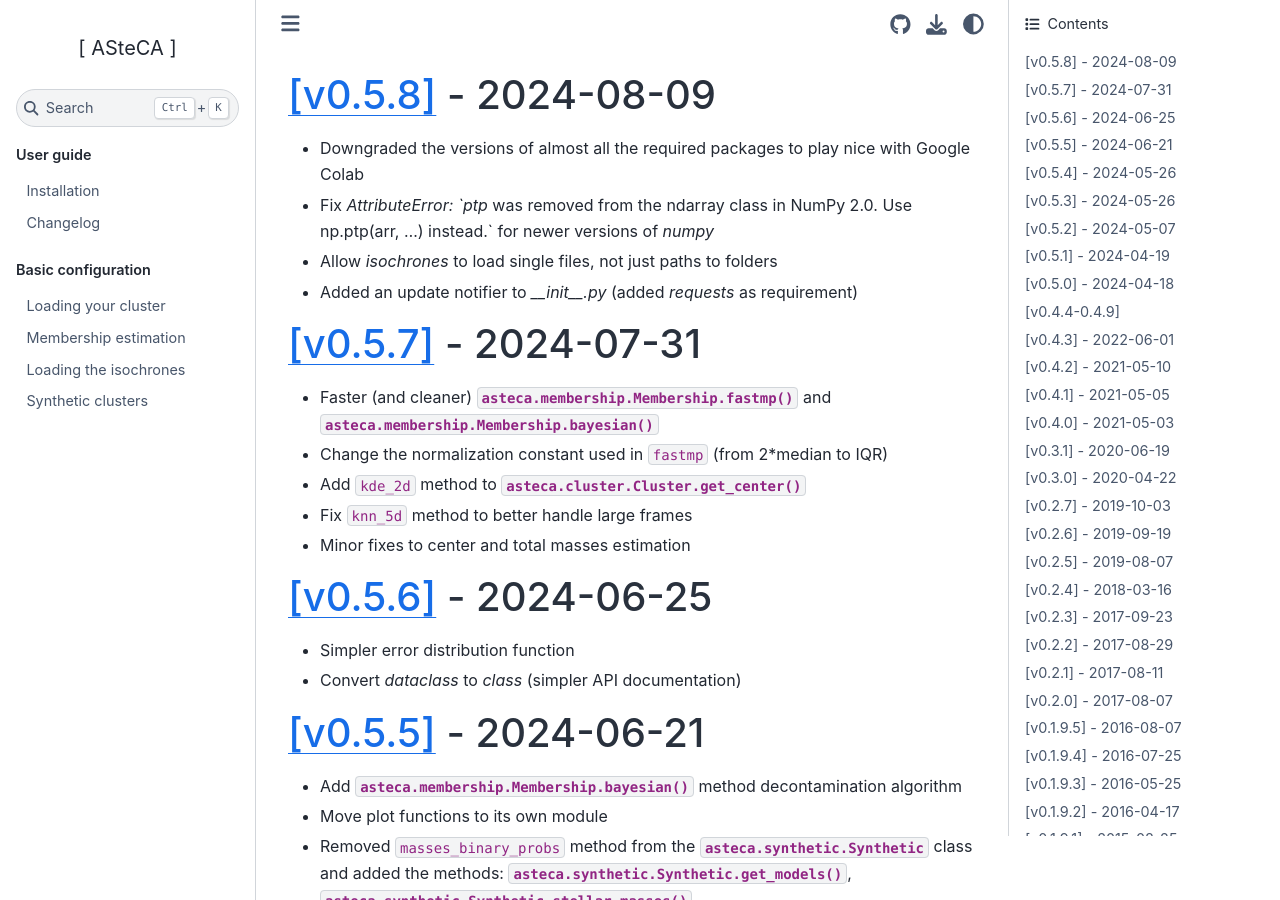
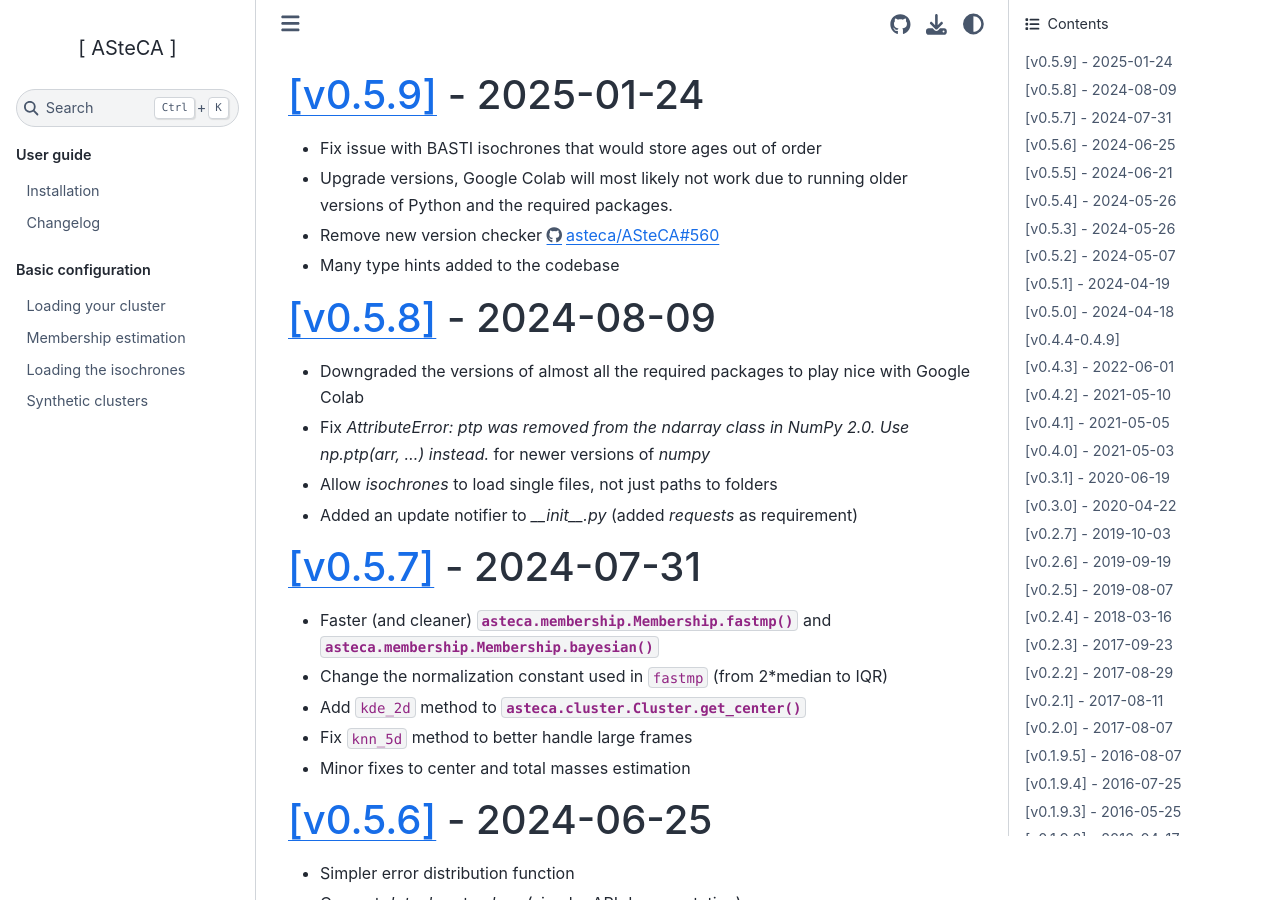
Before and after one commit to asteca/ASteCA, a Sphinx documentation site: the page built from docs/CHANGELOG.rst, in a window 1280 px wide and 900 px high. Built offline with Sphinx 7.4.7 and the Sphinx Book theme 1.1.4, drawn with Linux system fonts in a browser that asks for light colours; pages that are not in the unit, such as notebooks, are missing from menus.

Commit message:
updt changelog, version, and release date

```diff
--- a/docs/CHANGELOG.rst
+++ b/docs/CHANGELOG.rst
@@ -1,4 +1,15 @@
 .. :changelog:
+
+
+`[v0.5.9] <https://github.com/asteca/asteca/releases/tag/v0.5.9>`__ - 2025-01-24
+++++++++++++++++++++++++++++++++++++++++++++++++++++++++++++++++++++++++++++++++
+
+- Fix issue with BASTI isochrones that would store ages out of order
+- Upgrade versions, Google Colab will most likely not work due to running older
+  versions of Python and the required packages.
+- Remove new version checker https://github.com/asteca/ASteCA/issues/560
+- Many type hints added to the codebase
+
 
 
 `[v0.5.8] <https://github.com/asteca/asteca/releases/tag/v0.5.8>`__ - 2024-08-09
@@ -6,7 +17,7 @@
 
 - Downgraded the versions of almost all the required packages to play nice with
   Google Colab
-- Fix `AttributeError: `ptp` was removed from the ndarray class in NumPy 2.0. Use
+- Fix `AttributeError: ptp was removed from the ndarray class in NumPy 2.0. Use
   np.ptp(arr, ...) instead.` for newer versions of `numpy`
 - Allow `isochrones` to load single files, not just paths to folders
 - Added an update notifier to `__init__.py` (added `requests` as requirement)
--- a/docs/index.rst
+++ b/docs/index.rst
@@ -15,7 +15,7 @@ extinction, distance, metallicity, age, binarity, mass, etc..
 
 
 .. important::
-   Version |ProjectVersion| released on the 9th of August, 2024. See :ref:`changelog`
+   Version |ProjectVersion| released on the 24th of January, 2025. See :ref:`changelog`
    for a detailed list of the changes implemented.
 
 
--- a/pyproject.toml
+++ b/pyproject.toml
@@ -1,6 +1,6 @@
 [project]
 name = "asteca"
-version = "0.5.8-dev"
+version = "0.5.9"
 description = "Stellar cluster analysis package"
 authors = [
     {name = "Gabriel I Perren", email = "gabrielperren@gmail.com"}
```
